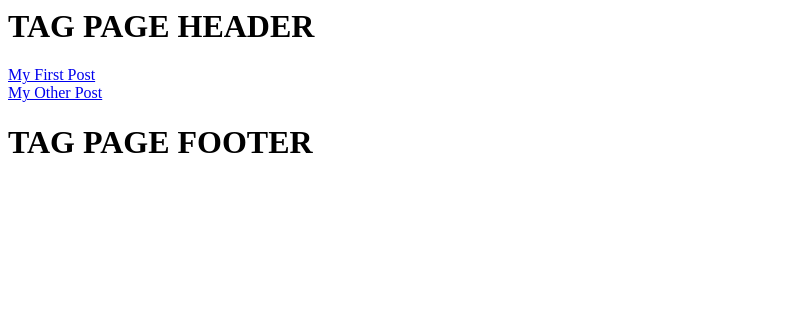
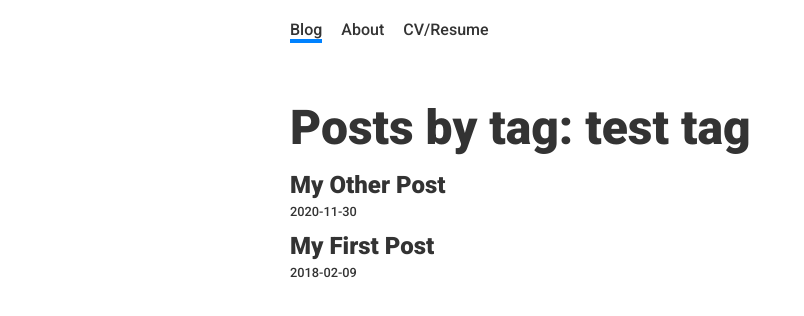
Before and after one commit to bargru83/blog, a website: page docs/tags/test-tag.html in a window 1280 px wide. Shown: the whole page, without its empty margins (0-804 px from the left). Drawn offline with Linux system fonts and the light colour scheme.

Commit message:
Implement styling on tags pages. - Also reverse post list on tags page so that they're listed in reverse chronological order, like the index page.

```diff
--- a/docs/styles.css
+++ b/docs/styles.css
@@ -136,6 +136,23 @@
   max-height: 100%;
 }
 
+.tag-page-title {
+  color: #333333;
+  font-size: 3em;
+  font-weight: 900;
+  font-family: 'Roboto', sans-serif;
+  margin-top: 60px;
+  margin-bottom: 15px;
+}
+
+.tag-page-date {
+  color: #333333;
+  font-size: 0.8em;
+  font-weight: 500;
+  font-family: 'Roboto', sans-serif;
+  margin-top: 5px;
+}
+
 @media only screen and (max-width: 700px)  {
 
   .site-name {
--- a/docs/tags/test-tag.html
+++ b/docs/tags/test-tag.html
@@ -1,5 +1,23 @@
-<h1>TAG PAGE HEADER</h1>
-<div>
-  <div>       <a href="../smy-first-post.html">My First Post</a>       </div><div>       <a href="../smy-other-post.html">My Other Post</a>       </div>
-</div>
-<h1>TAG PAGE FOOTER</h1>
+<!DOCTYPE html>
+<html>
+
+<head>
+  <title>Barry Grubb</title>
+  <link rel="stylesheet" type="text/css" href="../styles.css">
+  <link href="https://fonts.googleapis.com/css?family=Roboto:500,900" rel="stylesheet">
+  <link href="https://fonts.googleapis.com/css?family=Lato" rel="stylesheet">
+</head>
+
+<body>
+  <div class="page-container">
+    <div class="top-menu">
+      <a href="../index.html" class="top-menu-entry-active">Blog</a>
+      <a href="../about.html" class="top-menu-entry">About</a>
+      <a href="../cv.html" class="top-menu-entry">CV/Resume</a>
+    </div>
+    <h1 class="tag-page-title">Posts by tag: test tag</h1>
+    <div class="post-content"><div>       <a href="../my-other-post.html" class="post-title">My Other Post</a>       <p class="tag-page-date">2020-11-30</p>       </div><div>       <a href="../my-first-post.html" class="post-title">My First Post</a>       <p class="tag-page-date">2018-02-09</p>       </div></div>
+  </div>
+</body>
+
+</html>
--- a/templates/styles.css
+++ b/templates/styles.css
@@ -136,6 +136,23 @@
   max-height: 100%;
 }
 
+.tag-page-title {
+  color: #333333;
+  font-size: 3em;
+  font-weight: 900;
+  font-family: 'Roboto', sans-serif;
+  margin-top: 60px;
+  margin-bottom: 15px;
+}
+
+.tag-page-date {
+  color: #333333;
+  font-size: 0.8em;
+  font-weight: 500;
+  font-family: 'Roboto', sans-serif;
+  margin-top: 5px;
+}
+
 @media only screen and (max-width: 700px)  {
 
   .site-name {
```
Also changed, not shown: build.js (+8 -4 lines), docs/my-first-post.html (+1 -1 lines), docs/my-other-post.html (+1 -1 lines), docs/tags/new-tag.html (+23 -5 lines), docs/tags/some-tag.html (+23 -5 lines), templates/tags.html (+23 -5 lines).
